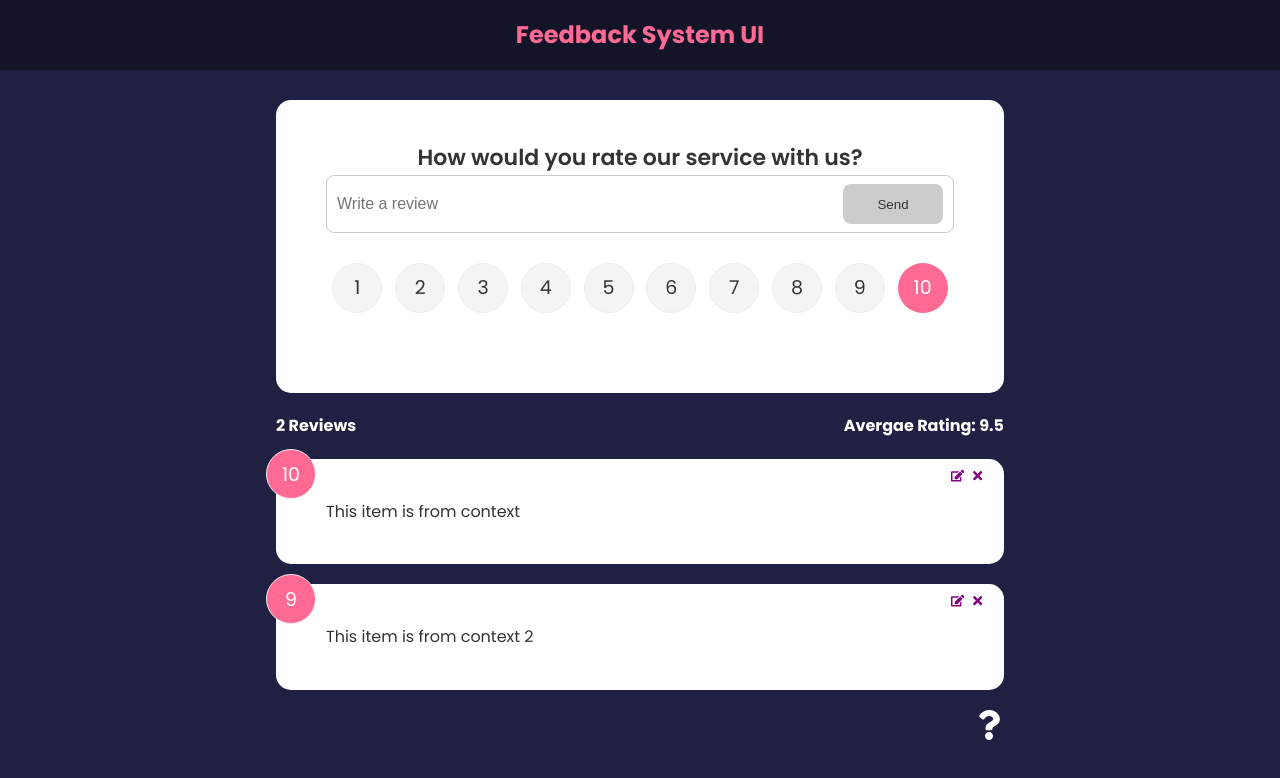
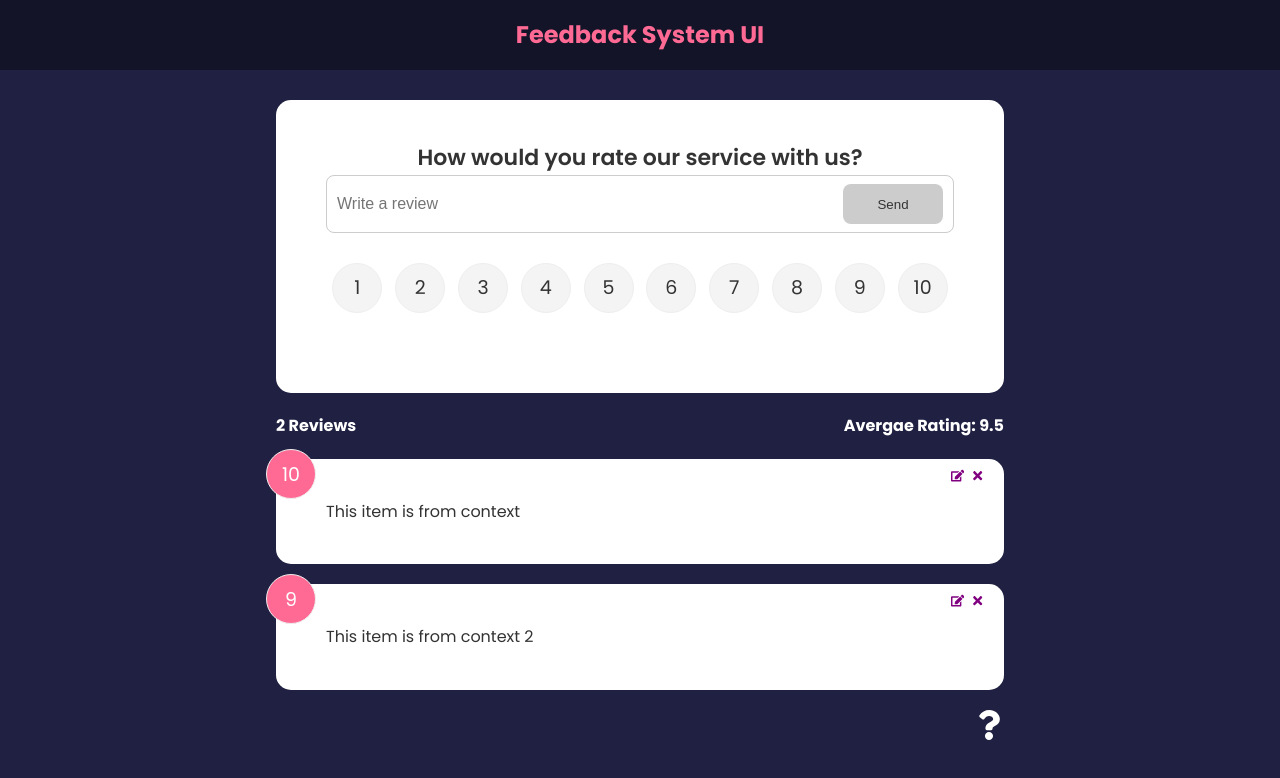
Before and after one commit to rajpaul8/Feedback_Application_React, a React (Create React App) app: page / in a window 1280 px wide. Shown: the top 778 px of the page. Built offline with nearby package versions, Linux system fonts and the light colour scheme.

Commit message:
Edit Feedback Context implemented in form and rating select

```diff
--- a/src/components/FeedbackForm.jsx
+++ b/src/components/FeedbackForm.jsx
@@ -1,6 +1,6 @@
 import React from "react";
 import Card from "./shared/Card";
-import { useState, useContext } from "react";
+import { useState, useContext, useEffect } from "react";
 import Button from "./shared/Button";
 import RatingSelect from "./RatingSelect";
 import FeedbackContext from "../context/FeedbackContext";
@@ -10,7 +10,17 @@
   const [message, setMessage] = useState("");
   const [btnDisabled, setBtnDisabled] = useState(true);
   const [rating, setRating] = useState(10);
-  const { addFeedBack } = useContext(FeedbackContext);
+  const { addFeedBack, feedbackEdit } = useContext(FeedbackContext);
+
+  // Auto fill the existing info in the same form
+  useEffect(() => {
+    if (feedbackEdit.edit === true) {
+      setBtnDisabled(false);
+      setText(feedbackEdit.item.text);
+      setRating(feedbackEdit.item.rating);
+    }
+  }, [feedbackEdit]);
+
   const handleTextChange = (e) => {
     e.preventDefault();
     // Set message and disable button if char <10
@@ -26,6 +36,7 @@
     }
     setText(e.target.value);
   };
+
   const handleSubmit = (e) => {
     e.preventDefault();
     if (text.trim().length > 10) {
--- a/src/components/RatingSelect.jsx
+++ b/src/components/RatingSelect.jsx
@@ -1,13 +1,21 @@
-import React from 'react'
-import { useState } from 'react';
+import React from "react";
+import { useState, useContext, useEffect } from "react";
+import FeedbackContext from "../context/FeedbackContext";
 
-function RatingSelect({ select}) {
-    const [selected, setSelected] = useState(10);
-    const handleChange = (e) => {
-            // '+' sign to convert string to number
-            setSelected(+e.currentTarget.value)
-            select(+e.currentTarget.value)
-    }
+function RatingSelect({ select }) {
+  const [selected, setSelected] = useState(10);
+
+  //Select Rating while editing the form
+  const { feedbackEdit } = useContext(FeedbackContext);
+  useEffect(() => {
+    setSelected(feedbackEdit.item.rating);
+  }, [feedbackEdit]);
+
+  const handleChange = (e) => {
+    // '+' sign to convert string to number
+    setSelected(+e.currentTarget.value);
+    select(+e.currentTarget.value);
+  };
   return (
     <ul className="rating">
       {Array.from({ length: 10 }, (_, i) => (
@@ -27,4 +35,4 @@
   );
 }
 
-export default RatingSelect
+export default RatingSelect;
--- a/src/context/FeedbackContext.js
+++ b/src/context/FeedbackContext.js
@@ -48,7 +48,8 @@
         feedback: feedback,
         removeFeedback: removeFeedback,
         addFeedBack: addFeedBack,
-        editFeedback:editFeedback
+        editFeedback: editFeedback,
+        feedbackEdit: feedbackEdit,
       }}
     >
       {children}
```
